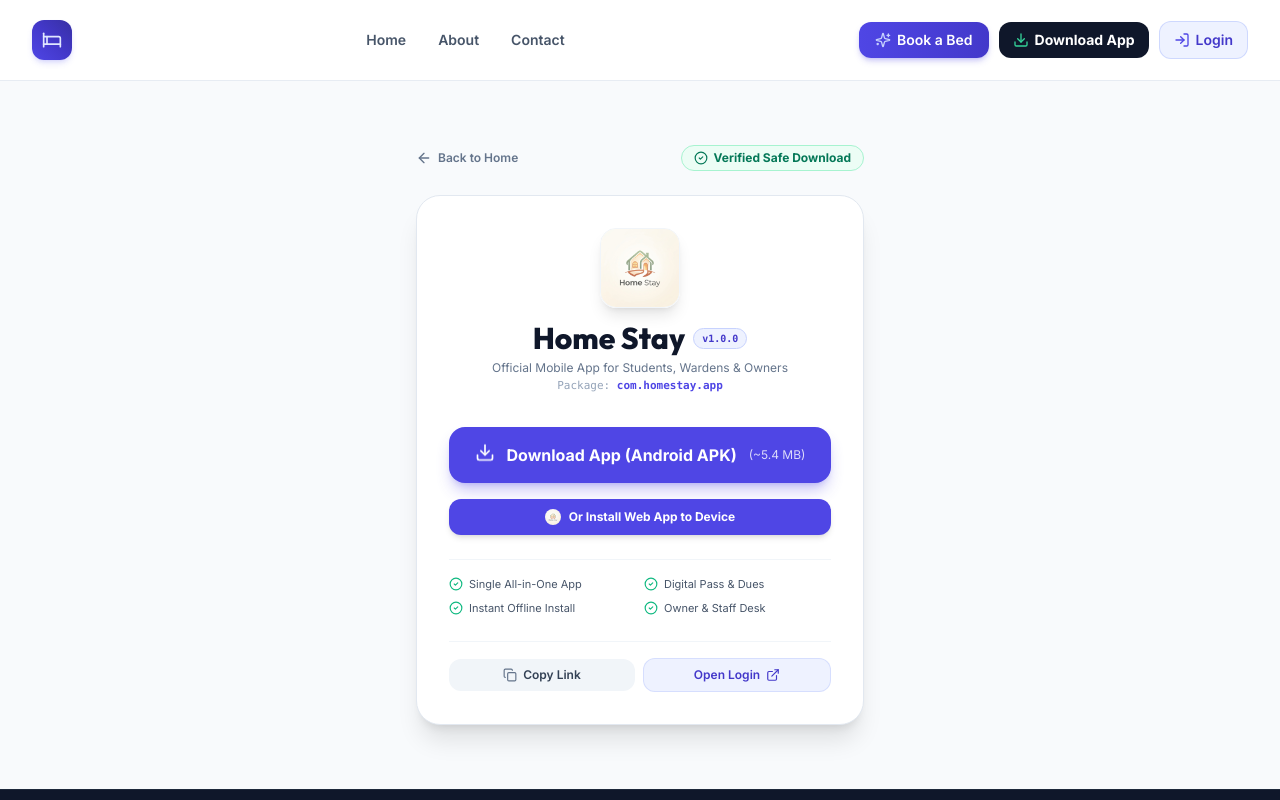
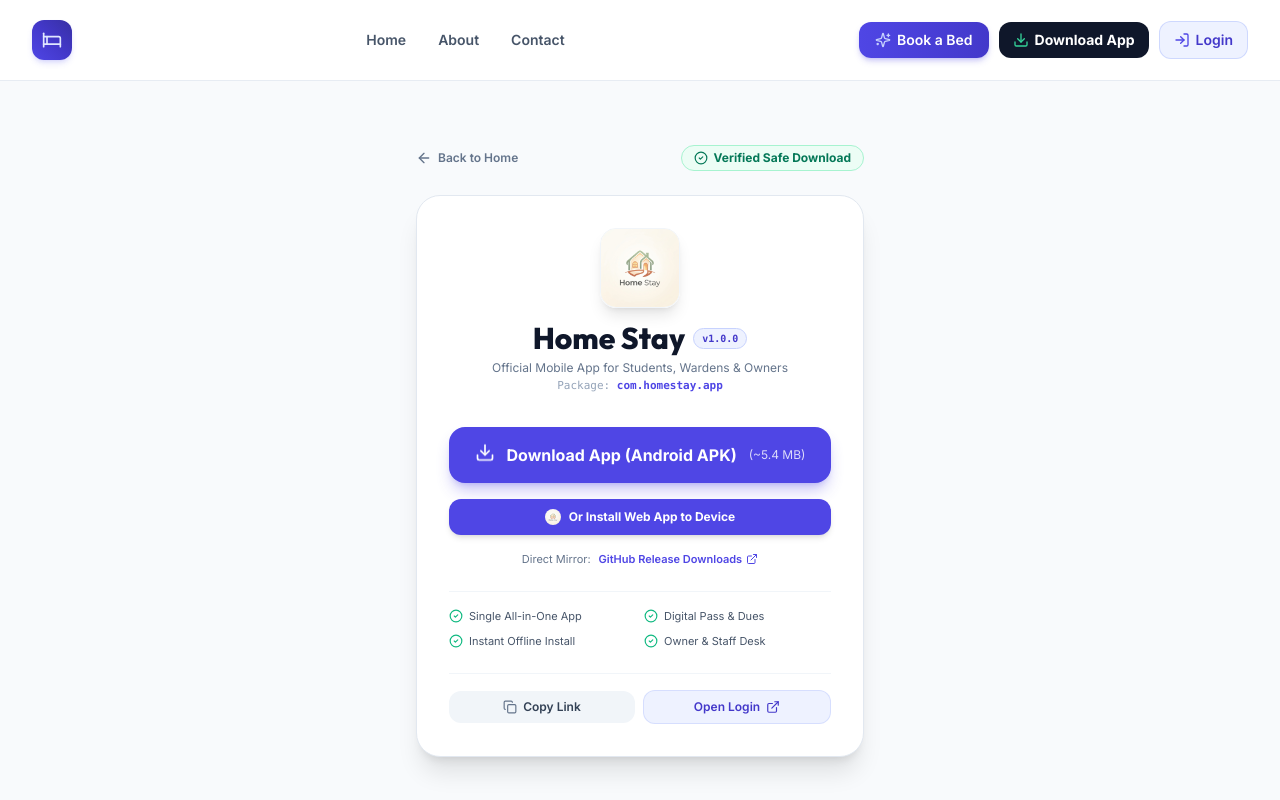
Before and after one commit to homestay7075-lang/homestay, a Next.js app: page /download in a window 1280 px wide. Shown: the top 800 px of the page. Built offline with nearby package versions, Linux system fonts and the light colour scheme.

Commit message:
fix(android): fix gradle 8.4 setup and build release apk with production domain

```diff
--- a/app/download/page.tsx
+++ b/app/download/page.tsx
@@ -104,6 +104,20 @@ export default function DownloadAppPage() {
               <div className="pt-1">
                 <InstallPwaButton label="Or Install Web App to Device" className="w-full justify-center py-2.5 text-xs" />
               </div>
+
+              {/* GitHub Release Mirror */}
+              <div className="flex items-center justify-center gap-2 text-[11px] text-slate-500 pt-1">
+                <span>Direct Mirror:</span>
+                <a
+                  href="https://github.com/homestay7075-lang/homestay/releases/latest"
+                  target="_blank"
+                  rel="noopener noreferrer"
+                  className="text-indigo-600 font-semibold hover:underline flex items-center gap-1"
+                >
+                  <span>GitHub Release Downloads</span>
+                  <ExternalLink className="w-3 h-3" />
+                </a>
+              </div>
             </div>
 
             {/* Feature Highlights */}
```
Also changed, not shown: 4 other files (tests, documents, lock files or other folders).
